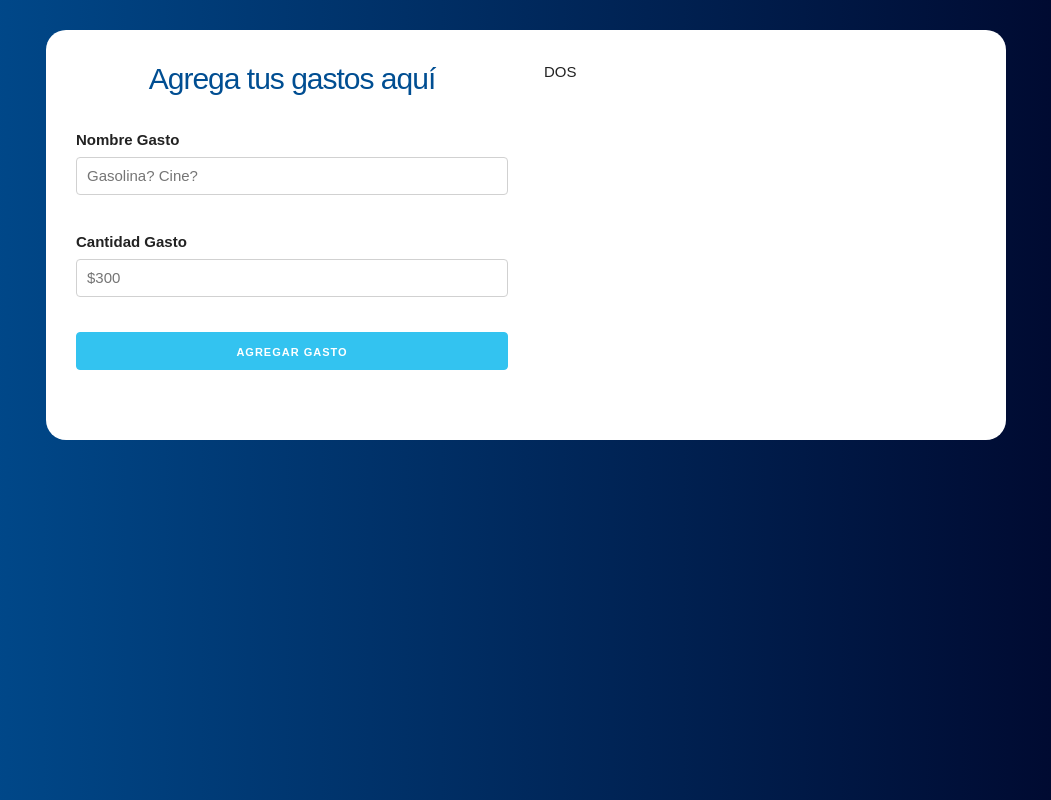
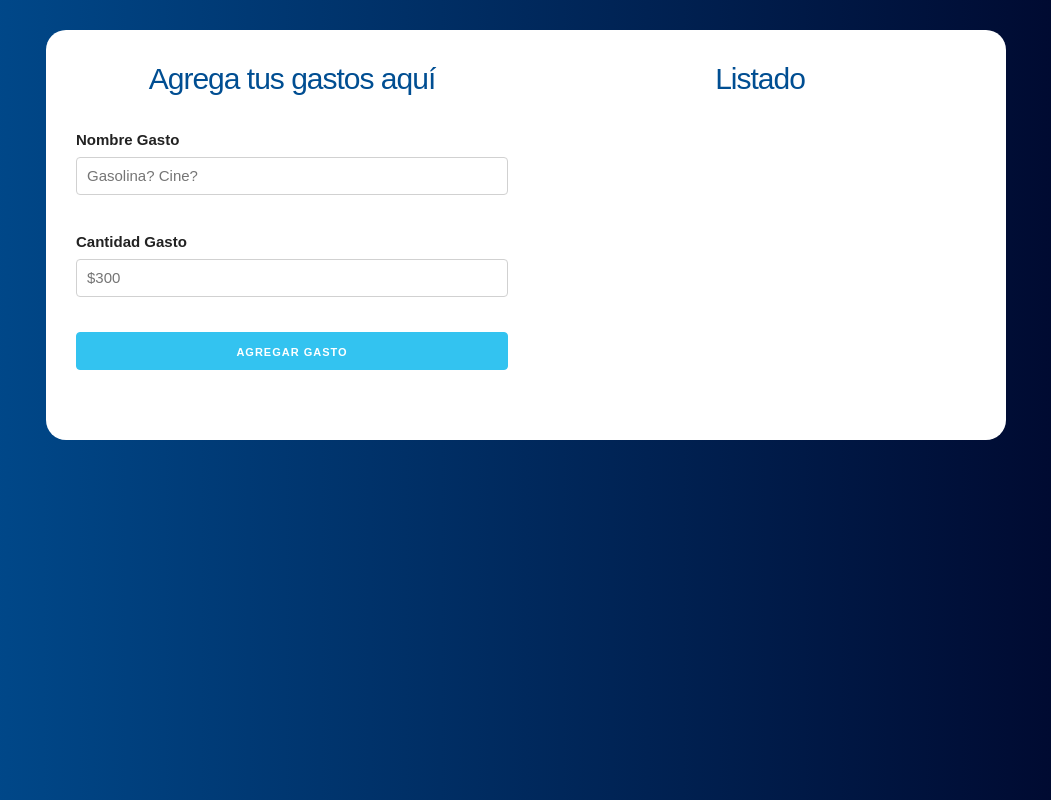
Before and after one commit to 10063987/presupuesto, a React (Create React App) app: page / in a window 1280 px wide. Both pictures are taken after typing "5" into the empty fields and a click on the input "Definir presupuesto". Shown: the whole page, without its empty margins (114-1165 px from the left). Built offline with nearby package versions, Linux system fonts and the light colour scheme.

Commit message:
Agregar nuevos gastos al array de gastos. Listar los gastos

```diff
--- a/src/App.js
+++ b/src/App.js
@@ -1,6 +1,7 @@
 import React, {useState} from 'react';
 import Pregunta from './components/Pregunta'
 import Formulario from './components/Formulario'
+import Listado from './components/Listado'
 import './index.css'
 
 function App() {
@@ -9,6 +10,16 @@ function App() {
   const [presupuesto, guardarPresupuesto] = useState(0)
   const [restante, guardarRestante] = useState(0)
   const [mostrarpregunta, actualizarPregunta] = useState(true)
+  const [gastos, guardarGastos] = useState([])
+
+  //Cuando agreguemos un nuevo gasto al array de gastos
+  const agregarNuevoGasto = gasto => {
+    guardarGastos([...gastos, gasto ])
+  }
+
+  const eliminarGasto = (id) => {
+
+  }
 
   return (
       <div className="container">
@@ -25,10 +36,14 @@ function App() {
               (
                 <div className="row">
                   <div className="one-half column">
-                    <Formulario />
+                    <Formulario
+                      agregarNuevoGasto={agregarNuevoGasto}
+                    />
                   </div>
                   <div className="one-half column">
-                    DOS
+                    <Listado
+                      gastos = {gastos}
+                    />
                   </div>
                 </div>
               )
--- a/src/components/Formulario.js
+++ b/src/components/Formulario.js
@@ -2,7 +2,7 @@ import React, { useState } from 'react';
 import Error from './Error'
 import { nanoid } from 'nanoid'
 
-const Formulario = () => {
+const Formulario = ({agregarNuevoGasto}) => {
 
     // const [nombregasto, guardarNombreGasto] = useState('')
     // const [cantidadgasto, guardarGasto] = useState(0)
@@ -26,7 +26,7 @@ const Formulario = () => {
         e.preventDefault()
 
         // Validar
-        if(concepto.trim() === '' || cantidad.trim() === ''){
+        if( concepto.trim() === '' || cantidad < 1 || isNaN(cantidad) ){
             // Mensaje de error si hay
             actualizarError(true)
             return
@@ -34,16 +34,21 @@ const Formulario = () => {
         actualizarError(false)
 
         // Asignar ID
-        console.log(gasto)
         gasto.id = nanoid()
-        console.log(gasto)
 
         // Crear gasto
+        agregarNuevoGasto(gasto)
+
 
         // Pasar gasto al componente principal
 
 
         // Reiniciar formulario
+        actualizarGasto({
+            concepto: '',
+            cantidad: ''
+        })
+
 
 
 
@@ -57,7 +62,7 @@ const Formulario = () => {
                 onSubmit={submitGasto}
             >
                 <h2>Agrega tus gastos aquí</h2>
-                { error ? <Error mensaje={'Todos los campos son necesarios'} />  :  null }
+                { error ? <Error mensaje={'El gasto debe ser mayor a cero y el concepto no debe estar vacio'} />  :  null }
                 <div className="campo">
                     <label>Nombre Gasto</label>
                     <input
--- /dev/null
+++ b/src/components/Gasto.js
@@ -0,0 +1,12 @@
+import React from 'react';
+
+const Gasto = ({gasto}) => (
+    <li className="gastos">
+        <p>
+            {gasto.concepto}
+            <span className="gasto">$ {gasto.cantidad}</span>
+        </p>
+    </li>
+)
+
+export default Gasto;
--- /dev/null
+++ b/src/components/Listado.js
@@ -0,0 +1,18 @@
+import React from 'react';
+import Gasto from './Gasto'
+
+const Listado = ({gastos}) => {
+    return (
+        <div className="gastos-realizados">
+            <h2>Listado</h2>
+            {gastos.map( gasto => (
+                <Gasto
+                    key = {gasto.id}
+                    gasto={gasto}
+                />
+            ))}
+        </div>
+     );
+}
+
+export default Listado;
```
